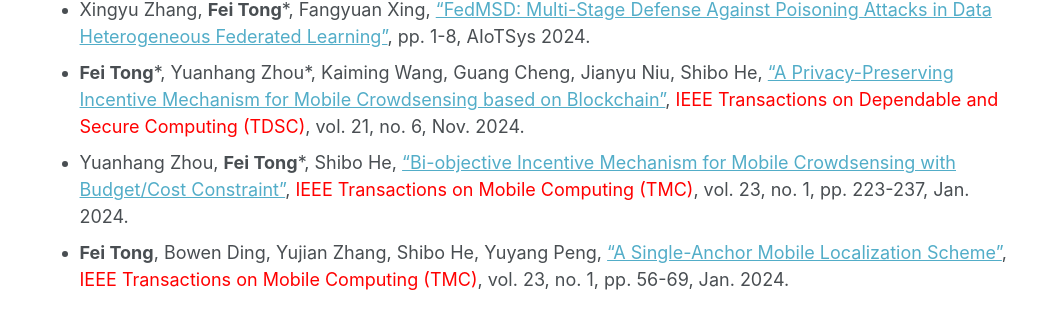
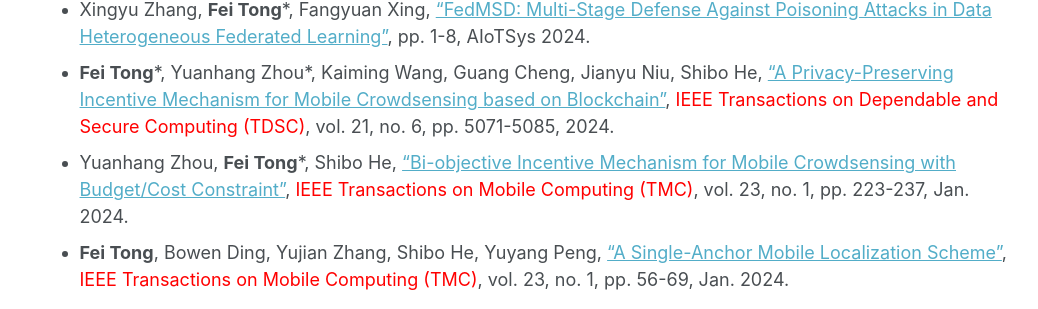
Before and after one commit to fei-tong/fei-tong.github.io, a Jekyll site: the page built from _pages/publications.md, in a window 1280 px wide and 900 px high, scrolled down 879 px. Shown: the part 144-453 px from the top of the window, without its empty margins (242-1280 px from the left). Built offline with Jekyll 4.4.1, drawn with Linux system fonts in a browser that asks for light colours; some web fonts are replaced.

Commit message:
Update publications.md

```diff
--- a/_pages/publications.md
+++ b/_pages/publications.md
@@ -26,7 +26,7 @@ Attacks with Prefetching](https://arxiv.org/pdf/2405.03217), arXiv, 2024.
 - F. Xing, **Fei Tong***, J. Yang, G. Cheng, S. He, ["RAM: A Resource-Aware DDoS Attack Mitigation Framework in Clouds"](https://ieeexplore.ieee.org/document/10716488), <font color="red">IEEE Transactions on Cloud Computing (TCC)</font>, vol. 12, no. 4, pp. 1387-1400, 2024.
 - Liuxin Ding, **Fei Tong***, Fangyuan Xing, ["IMFGR: Incentive mechanism with Fine-grained Reputation for Federated Learning in Mobile Crowdsensing"](https://ieeexplore.ieee.org/document/10780690), pp. 1-8, AIoTSys 2024.
 - Xingyu Zhang, **Fei Tong***, Fangyuan Xing, ["FedMSD: Multi-Stage Defense Against Poisoning Attacks in Data Heterogeneous Federated Learning"](https://ieeexplore.ieee.org/document/10780671), pp. 1-8, AIoTSys 2024.
-- **Fei Tong***, Yuanhang Zhou\*, Kaiming Wang, Guang Cheng, Jianyu Niu, Shibo He, ["A Privacy-Preserving Incentive Mechanism for Mobile Crowdsensing based on Blockchain"](https://ieeexplore.ieee.org/document/10443590), <font color="red">IEEE Transactions on Dependable and Secure Computing (TDSC)</font>, vol. 21, no. 6, Nov. 2024.
+- **Fei Tong***, Yuanhang Zhou\*, Kaiming Wang, Guang Cheng, Jianyu Niu, Shibo He, ["A Privacy-Preserving Incentive Mechanism for Mobile Crowdsensing based on Blockchain"](https://ieeexplore.ieee.org/document/10443590), <font color="red">IEEE Transactions on Dependable and Secure Computing (TDSC)</font>, vol. 21, no. 6, pp. 5071-5085, 2024.
 - Yuanhang Zhou, **Fei Tong***, Shibo He, ["Bi-objective Incentive Mechanism for Mobile Crowdsensing with Budget/Cost Constraint"](https://ieeexplore.ieee.org/document/9992184/), <font color="red">IEEE Transactions on Mobile Computing (TMC)</font>, vol. 23, no. 1, pp. 223-237, Jan. 2024.
 - **Fei Tong**, Bowen Ding, Yujian Zhang, Shibo He, Yuyang Peng, ["A Single-Anchor Mobile Localization Scheme"](https://ieeexplore.ieee.org/document/9950331), <font color="red">IEEE Transactions on Mobile Computing (TMC)</font>, vol. 23, no. 1, pp. 56-69, Jan. 2024.
 
```
